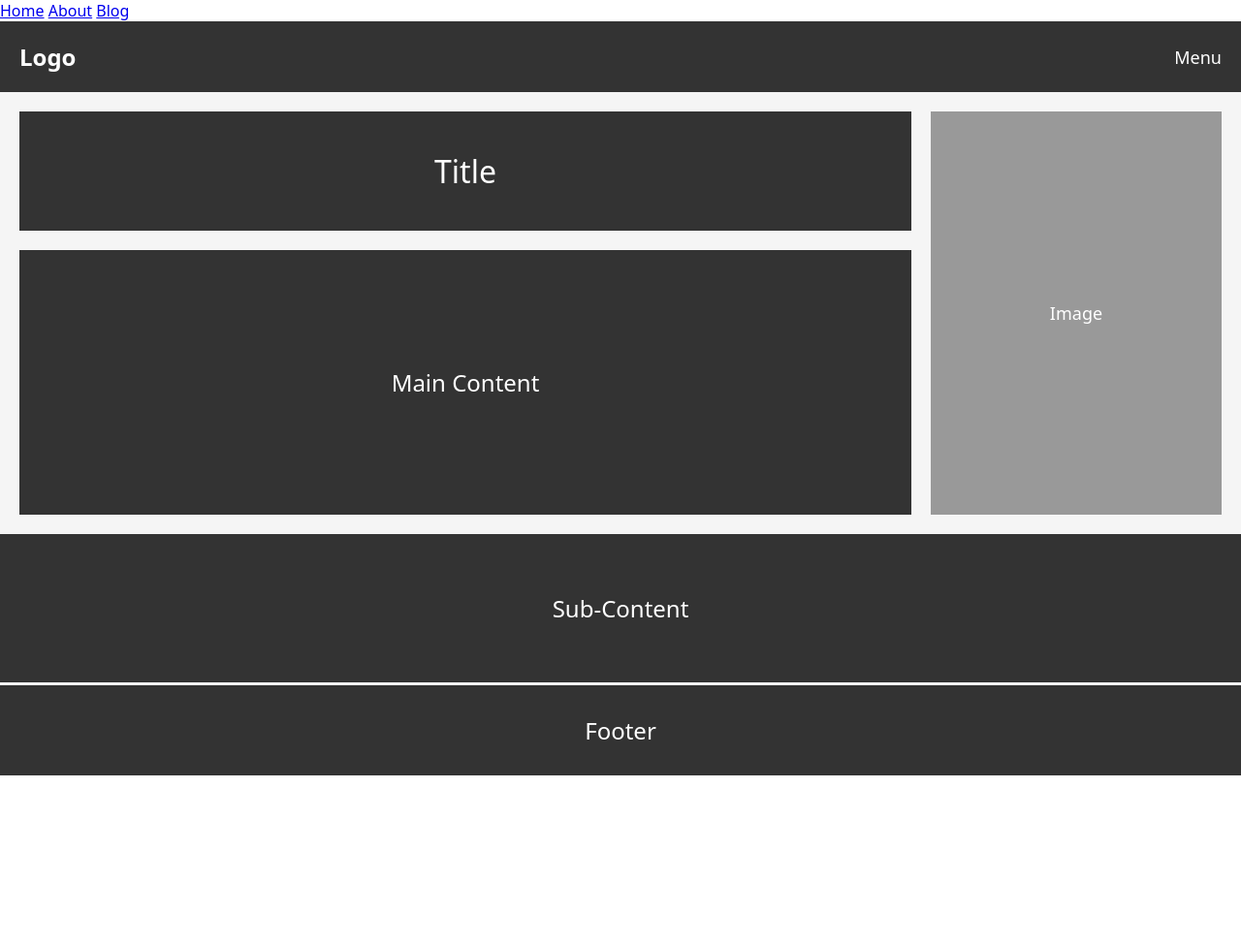
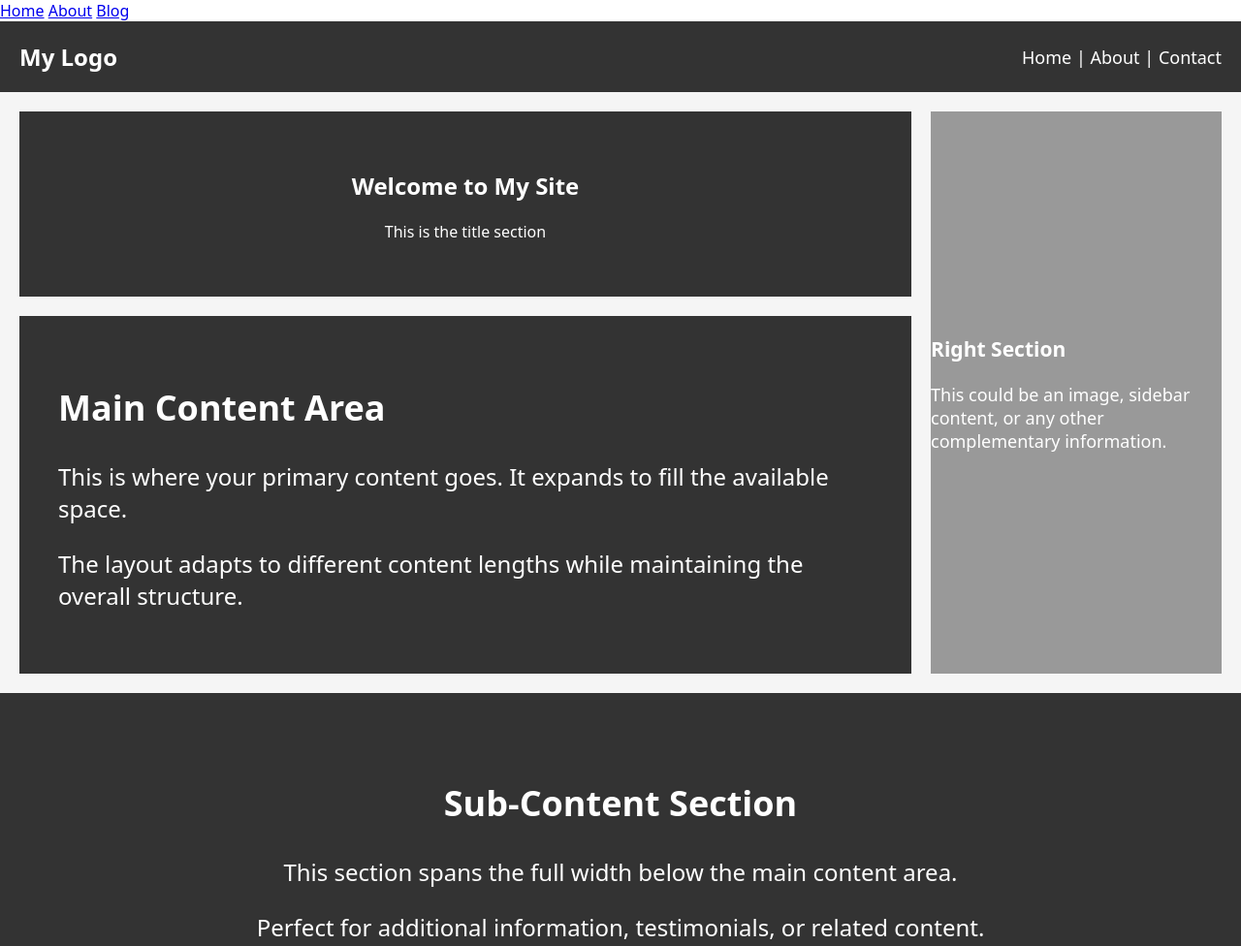
Before and after one commit to Monika7singh/web2025-monika-site, an Astro site: page /about in a window 1280 px wide. Shown: the top 976 px of the page at 97% size. Before the commit the page ends 800 px from the top, so only its background shows below. Built offline with nearby package versions, Linux system fonts and the light colour scheme; Astro itself is replaced by a stand-in of ours.

```diff
--- /dev/null
+++ b/src/layouts/MainLayout.astro
@@ -0,0 +1,16 @@
+---
+const { title } = Astro.props;
+---
+
+<html lang="en">
+  <head>
+    <meta charset="utf-8" />
+    <link rel="icon" type="image/svg+xml" href="/favicon.svg" />
+    <meta name="viewport" content="width=device-width" />
+    <meta name="generator" content={Astro.generator} />
+    <title>Home page</title>
+  </head>
+  <body>
+    <slot />
+  </body>
+</html>
--- /dev/null
+++ b/src/layouts/menu-layout.astro
@@ -0,0 +1,145 @@
+---
+const { title } = Astro.props;
+---
+
+<!doctype html>
+<html lang="en">
+	<head>
+		<meta charset="UTF-8" />
+		<meta name="description" content="My website description" />
+		<meta name="viewport" content="width=device-width" />
+		<link rel="icon" type="image/svg+xml" href="/favicon.svg" />
+		<title>{title}</title>
+		<style>
+			* {
+				margin: 0;
+				padding: 0;
+				box-sizing: border-box;
+			}
+
+			body {
+				font-family: system-ui, sans-serif;
+				min-height: 100vh;
+				display: flex;
+				flex-direction: column;
+			}
+
+			.header {
+				background: #333;
+				color: white;
+				padding: 20px;
+				display: flex;
+				justify-content: space-between;
+				align-items: center;
+			}
+
+			.logo {
+				font-size: 24px;
+				font-weight: bold;
+			}
+
+			.menu {
+				font-size: 18px;
+			}
+
+			.main-wrapper {
+				flex: 1;
+				display: flex;
+				background: #f5f5f5;
+				gap: 20px;
+				padding: 20px;
+			}
+
+			.content-area {
+				flex: 1;
+				display: flex;
+				flex-direction: column;
+				gap: 20px;
+			}
+
+			.title-section {
+				background: #333;
+				color: white;
+				padding: 40px;
+				text-align: center;
+			}
+
+			.title-section h1 {
+				font-size: 32px;
+				font-weight: normal;
+			}
+
+			.main-content {
+				background: #333;
+				color: white;
+				padding: 40px;
+				flex: 1;
+				display: flex;
+				align-items: center;
+				justify-content: center;
+				font-size: 24px;
+			}
+
+			.right-section {
+				width: 300px;
+				background: #999;
+				color: white;
+				display: flex;
+				align-items: center;
+				justify-content: center;
+				font-size: 18px;
+			}
+
+			.sub-content {
+				background: #333;
+				color: white;
+				padding: 60px;
+				text-align: center;
+				font-size: 24px;
+			}
+
+			.footer {
+				background: #333;
+				color: white;
+				padding: 30px;
+				text-align: center;
+				font-size: 24px;
+				border-top: 3px solid #f5f5f5;
+			}
+		</style>
+	</head>
+	<body>
+		<header class="header">
+			<div class="logo">
+				<slot name="logo">Logo</slot>
+			</div>
+			<div class="menu">
+				<slot name="menu">Menu</slot>
+			</div>
+		</header>
+
+		<div class="main-wrapper">
+			<div class="content-area">
+				<section class="title-section">
+					<slot name="title">
+						<h1>Title</h1>
+					</slot>
+				</section>
+				<main class="main-content">
+					<slot name="main">Main Content</slot>
+				</main>
+			</div>
+			<aside class="right-section">
+				<slot name="aside">Image</slot>
+			</aside>
+		</div>
+
+		<section class="sub-content">
+			<slot name="sub-content">Sub-Content</slot>
+		</section>
+
+		<footer class="footer">
+			<slot name="footer">Footer</slot>
+		</footer>
+	</body>
+</html>
--- a/src/pages/about.astro
+++ b/src/pages/about.astro
@@ -1,147 +1,54 @@
 ---
-const { title } = Astro.props;
-import Navigation from "../components/Navigation.astro";
+import MenuLayout from "../layouts/menu-layout.astro"
+import Navigation from "../components/Navigation.astro"
 ---
 
 <!doctype html>
 <html lang="en">
 	<head>
-		<meta charset="UTF-8" />
-		<meta name="description" content="My website description" />
+		<meta charset="utf-8" />
+		<link rel="icon" type="image/svg+xml" href="/favicon.svg" />
 		<meta name="viewport" content="width=device-width" />
-		<link rel="icon" type="image/svg+xml" href="/favicon.svg" />
-		<title>{title}</title>
-		<style>
-			* {
-				margin: 0;
-				padding: 0;
-				box-sizing: border-box;
-			}
-
-			body {
-				font-family: system-ui, sans-serif;
-				min-height: 100vh;
-				display: flex;
-				flex-direction: column;
-			}
-
-			.header {
-				background: #333;
-				color: white;
-				padding: 20px;
-				display: flex;
-				justify-content: space-between;
-				align-items: center;
-			}
-
-			.logo {
-				font-size: 24px;
-				font-weight: bold;
-			}
-
-			.menu {
-				font-size: 18px;
-			}
-
-			.main-wrapper {
-				flex: 1;
-				display: flex;
-				background: #f5f5f5;
-				gap: 20px;
-				padding: 20px;
-			}
-
-			.content-area {
-				flex: 1;
-				display: flex;
-				flex-direction: column;
-				gap: 20px;
-			}
-
-			.title-section {
-				background: #333;
-				color: white;
-				padding: 40px;
-				text-align: center;
-			}
-
-			.title-section h1 {
-				font-size: 32px;
-				font-weight: normal;
-			}
-
-			.main-content {
-				background: #333;
-				color: white;
-				padding: 40px;
-				flex: 1;
-				display: flex;
-				align-items: center;
-				justify-content: center;
-				font-size: 24px;
-			}
-
-			.right-section {
-				width: 300px;
-				background: #999;
-				color: white;
-				display: flex;
-				align-items: center;
-				justify-content: center;
-				font-size: 18px;
-			}
-
-			.sub-content {
-				background: #333;
-				color: white;
-				padding: 60px;
-				text-align: center;
-				font-size: 24px;
-			}
-
-			.footer {
-				background: #333;
-				color: white;
-				padding: 30px;
-				text-align: center;
-				font-size: 24px;
-				border-top: 3px solid #f5f5f5;
-			}
-		</style>
+		<meta name="generator" content={Astro.generator} />
+		<title>Home page</title>
 	</head>
   <body>
 <Navigation />
-		<header class="header">
-			<div class="logo">
-				<slot name="logo">Logo</slot>
+<MenuLayout title="Holy Grail Layout Example">
+	<div slot="logo">My Logo</div>
+	<nav slot="menu">
+		<a href="#home">Home</a> | <a href="#about">About</a> | <a href="#contact">Contact</a>
+	</nav>
+	<div slot="title">
+		<h1>Welcome to My Site</h1>
+		<p>This is the title section</p>
 	</div>
-			<div class="menu">
-				<slot name="menu">Menu</slot>
+	<div slot="main">
+		<h2>Main Content Area</h2>
+		<p>This is where your primary content goes. It expands to fill the available space.</p>
+		<p>The layout adapts to different content lengths while maintaining the overall structure.</p>
 	</div>
-		</header>
+	<div slot="aside">
+		<h3>Right Section</h3>
+		<p>This could be an image, sidebar content, or any other complementary information.</p>
+	</div>
+	<div slot="sub-content">
+		<h2>Sub-Content Section</h2>
+		<p>This section spans the full width below the main content area.</p>
+		<p>Perfect for additional information, testimonials, or related content.</p>
+	</div>
+	<div slot="footer">
+		<p>&copy; 2025 My Website. All rights reserved.</p>
+	</div>
+</HolyGrailLayout>
 
-		<div class="main-wrapper">
-			<div class="content-area">
-				<section class="title-section">
-					<slot name="title">
-						<h1>Title</h1>
-					</slot>
-				</section>
-				<main class="main-content">
-					<slot name="main">Main Content</slot>
-				</main>
-			</div>
-			<aside class="right-section">
-				<slot name="aside">Image</slot>
-			</aside>
-		</div>
-
-		<section class="sub-content">
-			<slot name="sub-content">Sub-Content</slot>
-		</section>
-
-		<footer class="footer">
-			<slot name="footer">Footer</slot>
-		</footer>
 </body>
-</html>
+<style>
+	nav a {
+		color: white;
+		text-decoration: none;
+	}
+	nav a:hover {
+		text-decoration: underline;
+	}
+</style>
--- a/src/pages/index.astro
+++ b/src/pages/index.astro
@@ -1,24 +1,51 @@
 ---
-import Navigation from "../components/Navigation.astro";
+import MainLayout from "../layouts/MainLayout.astro";
+// import Navigation from "../components/Navigation.astro";
 import Button from "../components/Button.astro";
-
+import "../styles/global.css";
 ---
 
-<html lang="en">
-	<head>
-		<meta charset="utf-8" />
-		<link rel="icon" type="image/svg+xml" href="/favicon.svg" />
-		<meta name="viewport" content="width=device-width" />
-		<meta name="generator" content={Astro.generator} />
-		<title>Home page</title>
-	</head>
-	<body>
-		<Navigation />
-		<h1>Home Page</h1>
-		<p>
-			Everything you can imagine id real and this is my reality!
-      you are welcome to my world!
-		</p>
-		<Button text="Click me!" />
-	</body>
-</html>
+<MainLayout title="Home Page">
+  <div class="homepage">
+    <img src="/images/home-page-image.jpeg" />
+    <div><h1>Hello!</h1></div>
+    <p>
+      Everything you can imagine is real and this is my reality! you are welcome
+      to my world!
+    </p>
+    <Button text="ENTER" />
+  </div>
+</MainLayout>
+
+<style>
+  .homepage {
+    display: grid;
+    grid-template-columns: 1fr 1fr; /* 2 columns */
+    grid-template-rows: 40% 50% 10%; /* 3 rows */
+    gap: 10px; /* Optional spacing */
+    padding: 10px;
+    max-width: 600px;
+    margin: auto;
+    margin-top: 55px;
+  }
+
+  img {
+    width: 300px;
+    grid-row: 1 / span 3; /* Span all 3 rows */
+    grid-column: 1 / 2; /* First column */
+  }
+
+  button {
+    grid-column: 2 / 3; /* Second column */
+  }
+
+  h1 {
+    grid-row: 1 / 2;
+    display: flex;
+    text-align: end;
+  }
+
+  p {
+    grid-row: 2 / 3;
+  }
+</style>
--- a/src/styles/global.css
+++ b/src/styles/global.css
@@ -0,0 +1,17 @@
+:root{
+  --main-background: #edede9;
+  --color-primary: #03045E;
+  --maintext-color: #03045E;
+  --color-secondary: #5F0F40;
+  —-colour-highlight: #B9B9B9;
+
+}
+
+html{
+  background-color: var(--main-background);
+  /* font-color:var(--maintext-color) */
+}
+
+p{
+  color: #03045E;
+}
```
Also changed, not shown: public/images/home-page-image.jpeg (added). Lines whose indentation alone changed are shown as unchanged.
